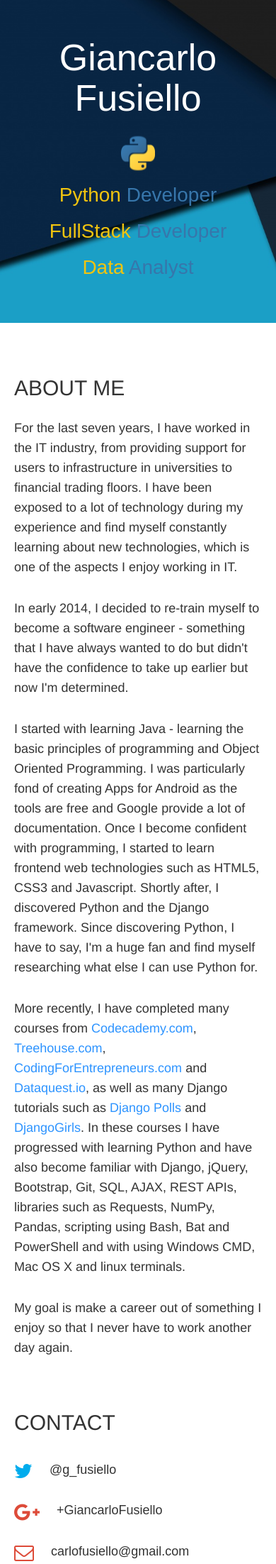
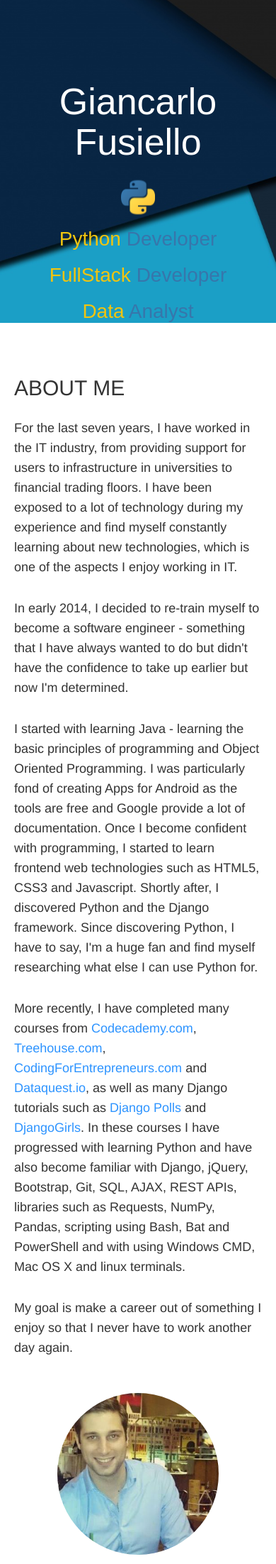
Before and after one commit to GiancarloFusiello/portfolio, a Django app: page / in a window 390 px wide. Shown: the part 85-2289 px from the top of the page at 71% size. Run offline with Django 3.2, Linux system fonts and the light colour scheme; some libraries are stand-ins or nearby versions; some web fonts are replaced.

Commit message:
Fixed intro title responsive height. Added more contact links. added photo.

```diff
--- /dev/null
+++ b/assets/css/queries.css
@@ -0,0 +1,12 @@
+@media (max-width: 991px){
+
+    /********
+    Home About Section
+    *********/
+
+    #img-carlo {
+        display: block;
+        margin:50px auto;
+    }
+
+}
--- a/assets/css/styles.css
+++ b/assets/css/styles.css
@@ -388,6 +388,14 @@
 Home Intro/Title Section
 *********/
 
+#intro-content {
+    position: absolute;
+    top: 170px;
+    left: 0;
+    bottom: 0;
+    right: 0;
+}
+
 .intro-title .intro-subtitle{
     visibility: hidden;
 }
@@ -404,9 +412,6 @@
     z-index: -1;
 }
 
-.img-src div h1:first-child {
-    padding-top: 30%;
-}
 
 .text-yellow {
     color: #f1c40f;
@@ -429,6 +434,13 @@
 Home About Section
 *********/
 
+#github-icon {
+    color: #000;
+}
+
+#linkedin-icon {
+    color: #4875B4;
+}
 
 #twitter-icon {
     color: #00aced;
@@ -465,7 +477,12 @@
     font-weight: 100;
 }
 
-
+#img-carlo {
+    margin: 75px 0 30px 0;
+    width: 65%;
+    max-width: 375px;
+    height: auto;
+}
 
 /********
 Home AJAX Section
@@ -516,9 +533,9 @@
 }
 
 #custom-search-input {
-        margin:0;
-        margin-top: 30px;
-        padding: 0;
+    margin:0;
+    margin-top: 30px;
+    padding: 0;
 }
 
 #custom-search-input .search-query {
@@ -526,6 +543,7 @@
     padding-right: 4px \9;
     padding-left: 3px;
     padding-left: 4px \9;
+    z-index: 1;
     /* IE7-8 doesn't have border-radius, so don't indent the padding */
 
     margin-bottom: 0;
@@ -548,6 +566,7 @@
     -moz-border-radius: 3px;
     border-radius: 3px;
     color:#D9230F;
+    z-index: 1;
 }
 
 .search-query:focus + button {
--- a/home/templates/home/home.html
+++ b/home/templates/home/home.html
@@ -146,7 +146,12 @@
                 </div>
 
                 <div class="col-md-4 col-md-offset-1">
-                    <h4 class="header-text text-left title-padding">Contact</h4>
+                    <img src="{% static 'img/carlo.jpg' %}" alt="Circle Image" id="img-carlo" class="img-circle">
+
+                    <div class="contact">
+                        <i class="fa fa-github fa-2x" id="github-icon"></i>
+                        <p class=""><a class="remove-decoration" target="_blank" href="https://github.com/GiancarloFusiello/">GiancarloFusiello</a></p>
+                    </div>
 
                     <div class="contact">
                         <i class="fa fa-twitter fa-2x" id="twitter-icon"></i>
@@ -156,6 +161,12 @@
                         <i class="fa fa-google-plus fa-2x" id="google-icon"></i>
                         <p><a class="remove-decoration" target="_blank" href="https://plus.google.com/+GiancarloFusiello/">+GiancarloFusiello</a></p>
                     </div>
+
+                    <div class="contact">
+                        <i class="fa fa-linkedin-square fa-2x" id="linkedin-icon"></i>
+                        <p class=""><a class="remove-decoration" target="_blank" href="https://uk.linkedin.com/in/giancarlofusiello">GiancarloFusiello</a></p>
+                    </div>
+
                     <div class="contact">
                         <i class="fa fa-envelope-o fa-2x" id="email-icon"></i>
                         <p><a class="remove-decoration" target="_blank" href="mailto:someemail@domain.com">carlofusiello@gmail.com</a></p>
@@ -238,7 +249,7 @@
 
                         <p>In this section, I will demonstrate requesting and serving data from another website with public APIs using django views and the python requests library.</p>
 
-                        <p>The API being used is from <a target="_blank" href="http://www.rottentomatoes.com/">RottenTomatoes.com</a>. Enter the name of a movie below and you should see information abou that movie appear on screen.</p>
+                        <p>The API being used is from <a target="_blank" href="http://www.rottentomatoes.com/">RottenTomatoes.com</a>. Enter the name of a movie below and you should see information about that movie appear on screen.</p>
 
                         <form id="api-form" action="" method="POST" role="search">
                             {% csrf_token %}
--- a/templates/base.html
+++ b/templates/base.html
@@ -38,6 +38,9 @@
 
         <!-- Site CSS -->
         <link href="{% static 'css/styles.css' %}" rel="stylesheet">
+
+        <!-- Site CSS -->
+        <link href="{% static 'css/queries.css' %}" rel="stylesheet">
 
         <!-- Page Specific CSS -->
         {% block stylesheet %}{% endblock %}
@@ -120,6 +123,8 @@
             <div class="blurred-container">
                 <div class="img-src" style="background-image: url({% static 'img/md-blue.jpg' %})">
                     <div class="col-md-6 col-md-offset-3">
+                        <div class="row">
+                            <div id="intro-content">
                                 <h1 id="intro-title" class="text-center text-intro">Giancarlo Fusiello</h1>
                                 <img class="img-responsive animated fadeIn" id="py-logo" src="{% static 'img/py-logo.png' %}" alt="python logo icon"/>
                                 <div class="cycle-slideshow"
@@ -145,6 +150,8 @@
                                             <span class="text-yellow">Data</span>
                                             <span class="text-blue">Analyst</span>
                                         </h3>
+                                    </div>
+                                </div>
                             </div>
                         </div>
                     </div>
```
Also changed, not shown: assets/img/carlo.jpg (added). Lines whose indentation alone changed are shown as unchanged.
